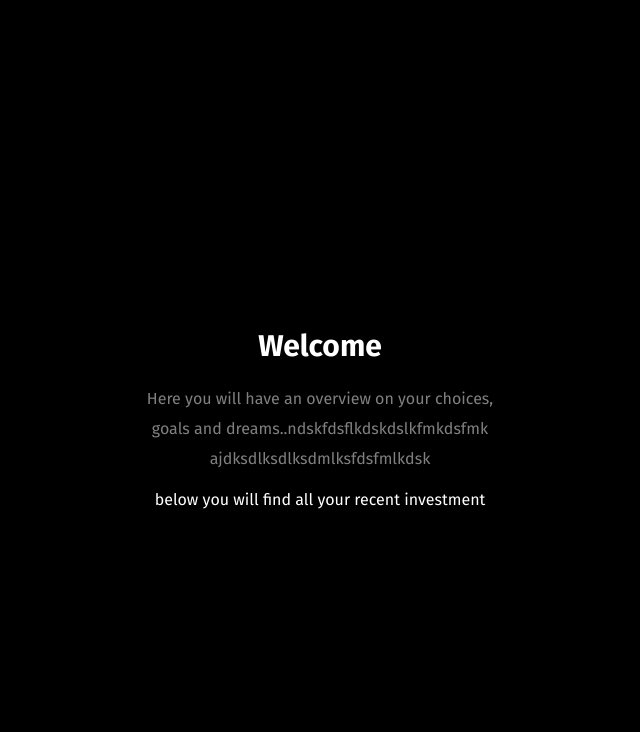
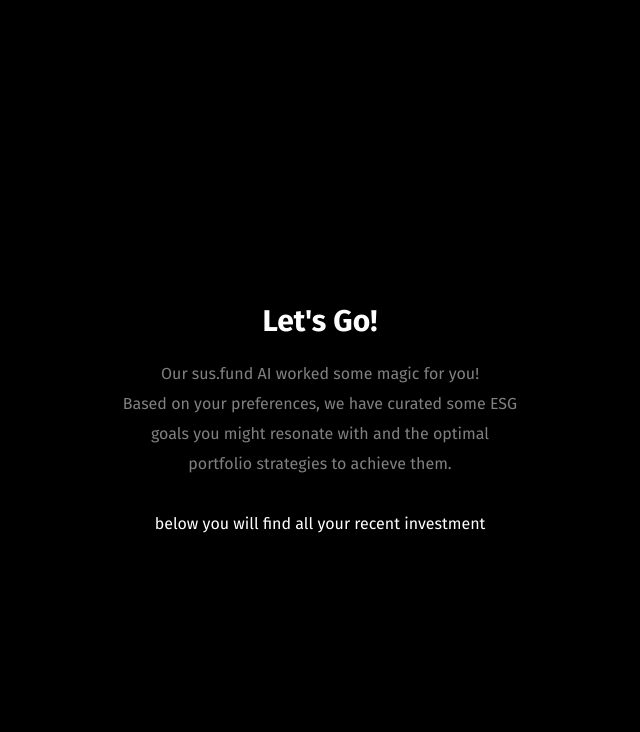
Before and after one commit to casparschucan/TheHackSnacks, a Flask app: template flask_server/templates/overview.html in a window 1280 px wide. Shown: the top 732 px of the page, without its empty margins (320-960 px from the left). Run offline with Flask 3, Linux system fonts and the light colour scheme; the template is opened without the code that fills it, so the values that code supplies are empty; some libraries are stand-ins or nearby versions.

Commit message:
Update overview.html

```diff
--- a/flask_server/templates/overview.html
+++ b/flask_server/templates/overview.html
@@ -24,13 +24,14 @@
     <div class=" container">
       <div class="wrap2">
         <center>
-        <h1>Welcome </h1>
+        <h1>Let's Go!</h1>
         <p style="line-height: 30px;color:grey;">
-        Here you will have an overview on your choices,
-        <br> goals and dreams..ndskfdsflkdskdslkfmkdsfmk<br>
-        ajdksdlksdlksdmlksfdsfmlkdsk
+        Our sus.fund AI worked some magic for you!
+        <br> Based on your preferences, we have curated some ESG <br>
+          goals you might resonate with and the optimal <br> portfolio  strategies to achieve them.
 
-        <p></p>
+
+        <p></p><br>
 
         below you will find all your recent investment
 
```
